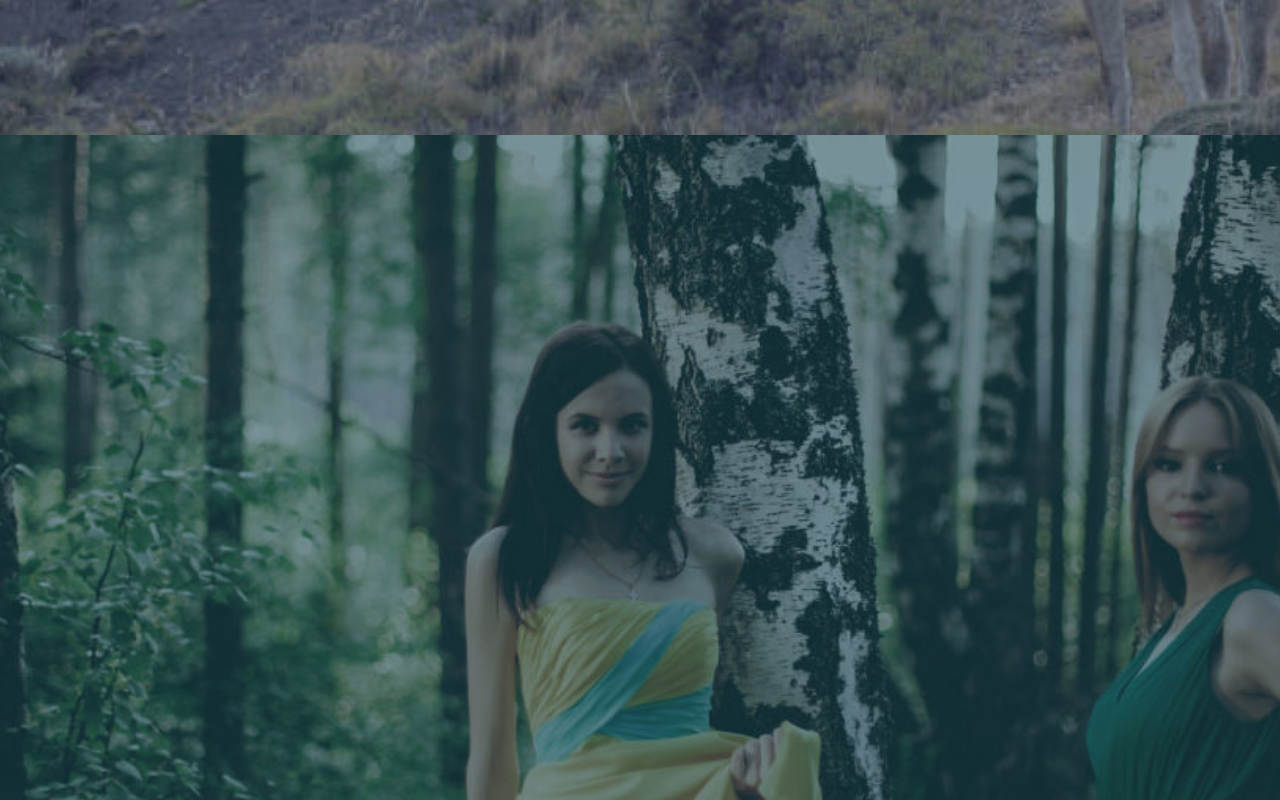
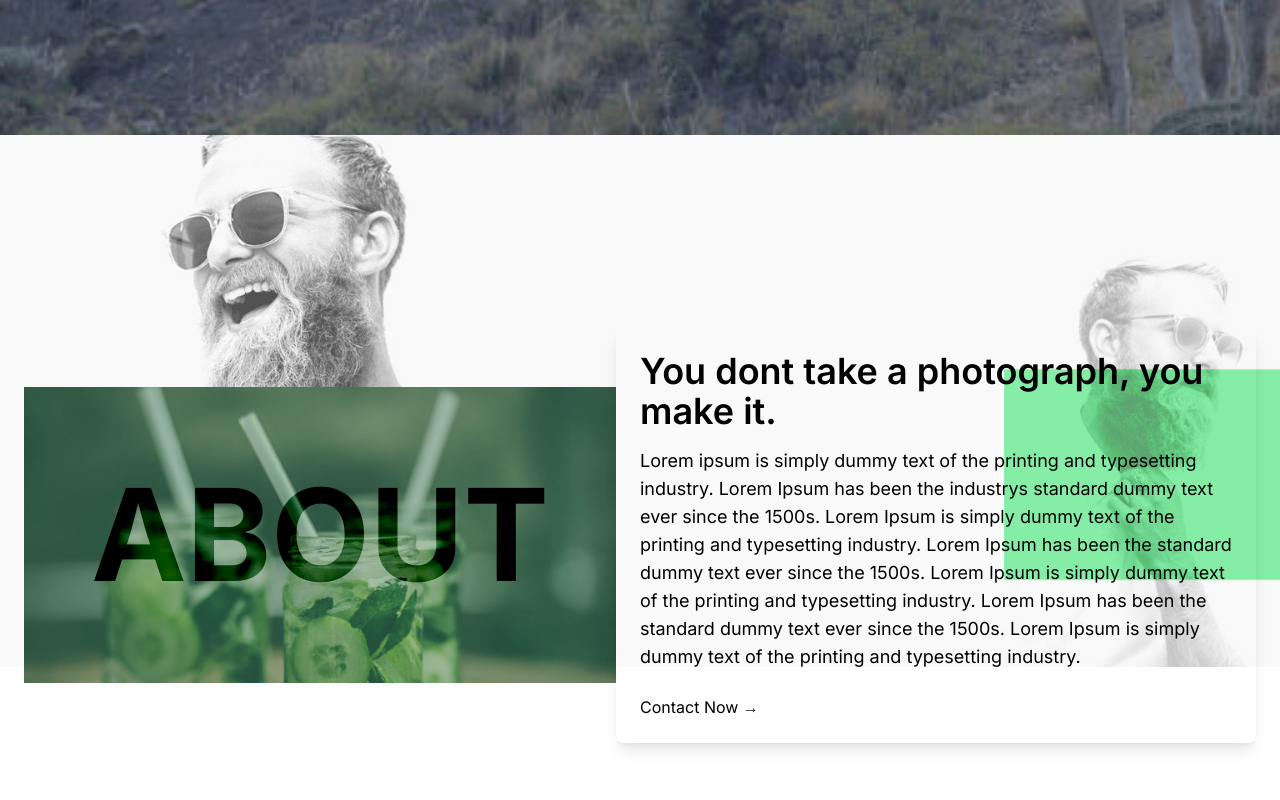
Before and after one commit to aayushsaini4141/ohshooot, a Next.js app: page / in a window 1280 px wide. Shown: the part 2700-3500 px from the top of the page. Built offline with nearby package versions, Linux system fonts and the light colour scheme.

Commit message:
i remove the banner img

```diff
--- a/app/Background.tsx
+++ b/app/Background.tsx
@@ -8,8 +8,8 @@ export const Background = () => {
       </div>
     <div className="banner max-w-full bg-banner1">
       </div>
-    <div className="banner max-w-full bg-banner-bg">
-      </div>
+    {/* <div className="banner max-w-full bg-banner-bg">
+      </div> */}
       <div className='bg-about-bg bg-no-repeat bg-contain'>
       <div className="relative flex flex-col md:flex-row items-center justify-center min-h-screen p-6 bg-gradient-to-r from-[var(--background)] to-[var(--secondary)] text-[var(--foreground)]">
       <div className="flex-1 flex justify-center items-center relative">
```
